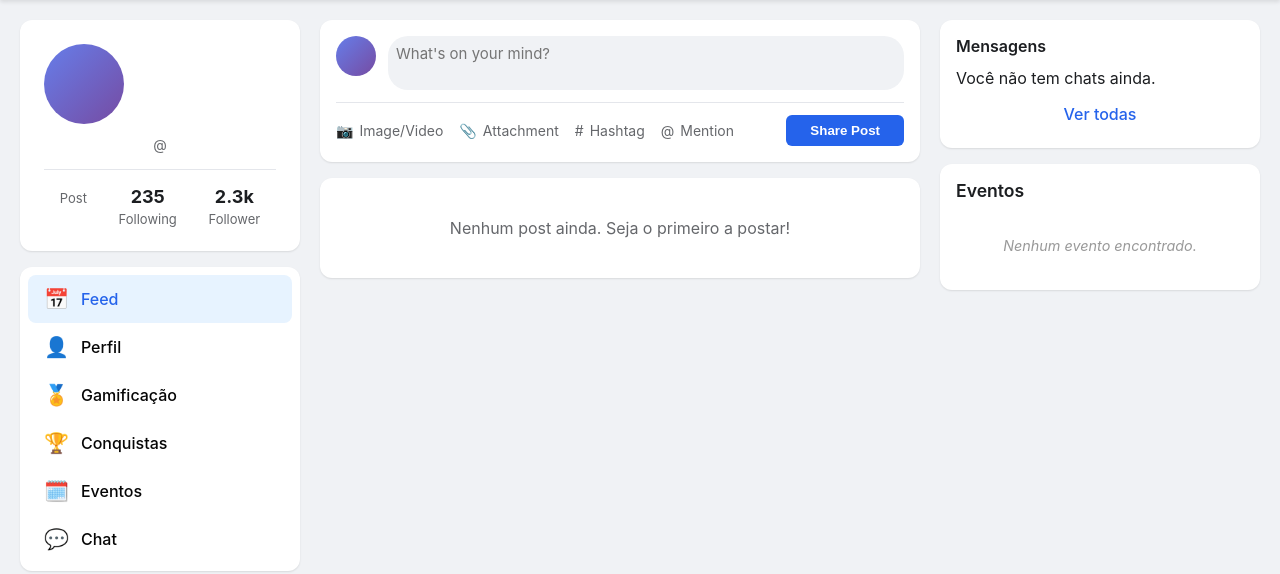
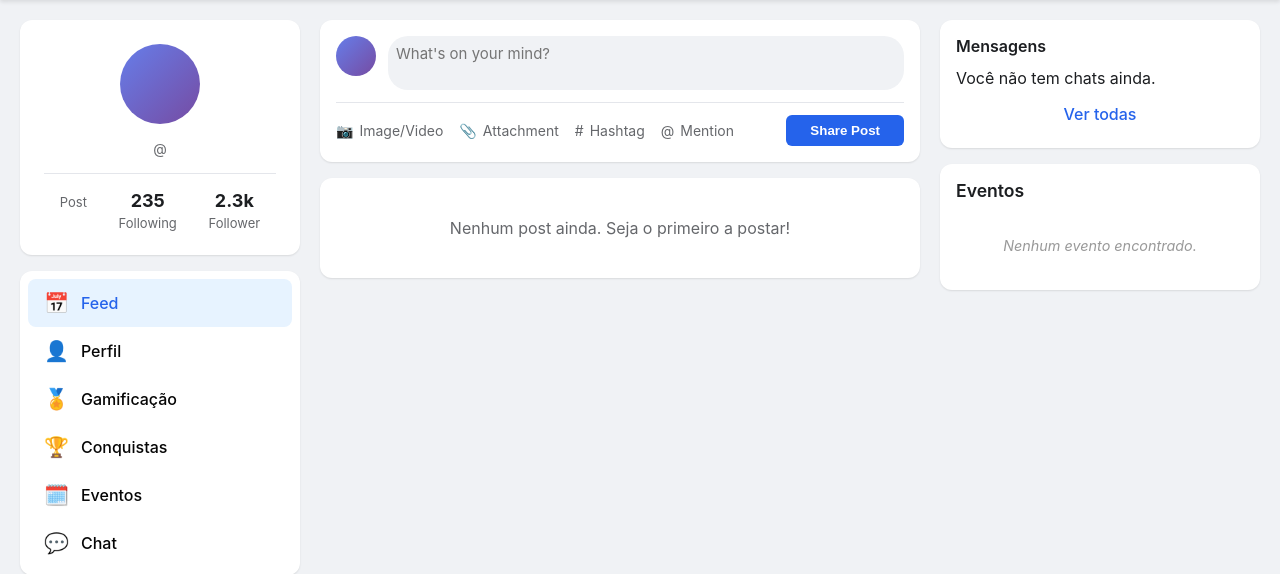
Before and after one commit to cDorth/responsividadeF, a Django app: template feed/templates/feed/feed.html in a window 1280 px wide. Shown: the part 64-638 px from the top of the page. Run offline with Django 5.2, Linux system fonts and the light colour scheme; the template is opened without the code that fills it, so the values that code supplies are empty.

Commit message:
Assistant checkpoint: Centralizar imagem do perfil
Assistant generated file changes:
- feed/static/feed/css/style.css: Centralizar imagem do perfil no card

---

User prompt:

no card do feed centraliza a imagem do perfil

Replit-Commit-Author: Assistant
Replit-Commit-Session-Id: a125c0fd-7631-4aac-817b-64fa8026a8b8
Replit-Commit-Event-Id: 37f7a24b-9f31-46f4-bb3d-1fbe069e4622

```diff
--- a/feed/static/feed/css/style.css
+++ b/feed/static/feed/css/style.css
@@ -137,6 +137,12 @@ body {
   text-align: center;
   box-shadow: 0 1px 2px rgba(0, 0, 0, 0.1);
   margin-bottom: 16px;
+}
+
+.profile-header {
+  display: flex;
+  flex-direction: column;
+  align-items: center;
 }
 
 .profile-header h3 {
```
